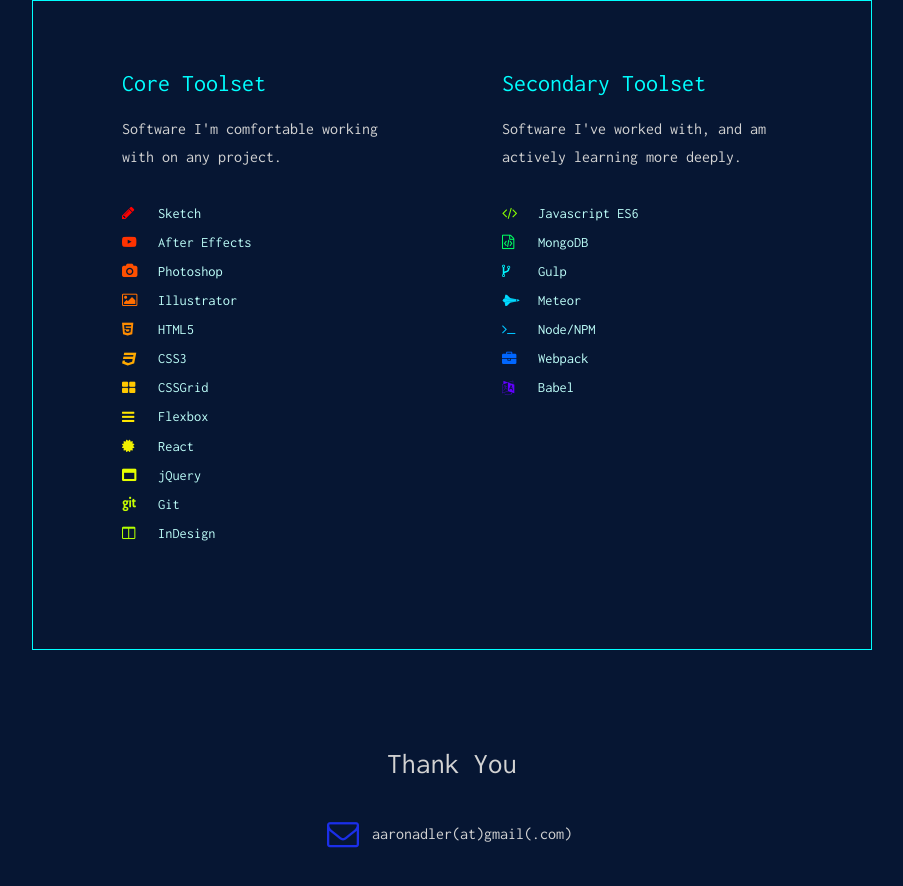
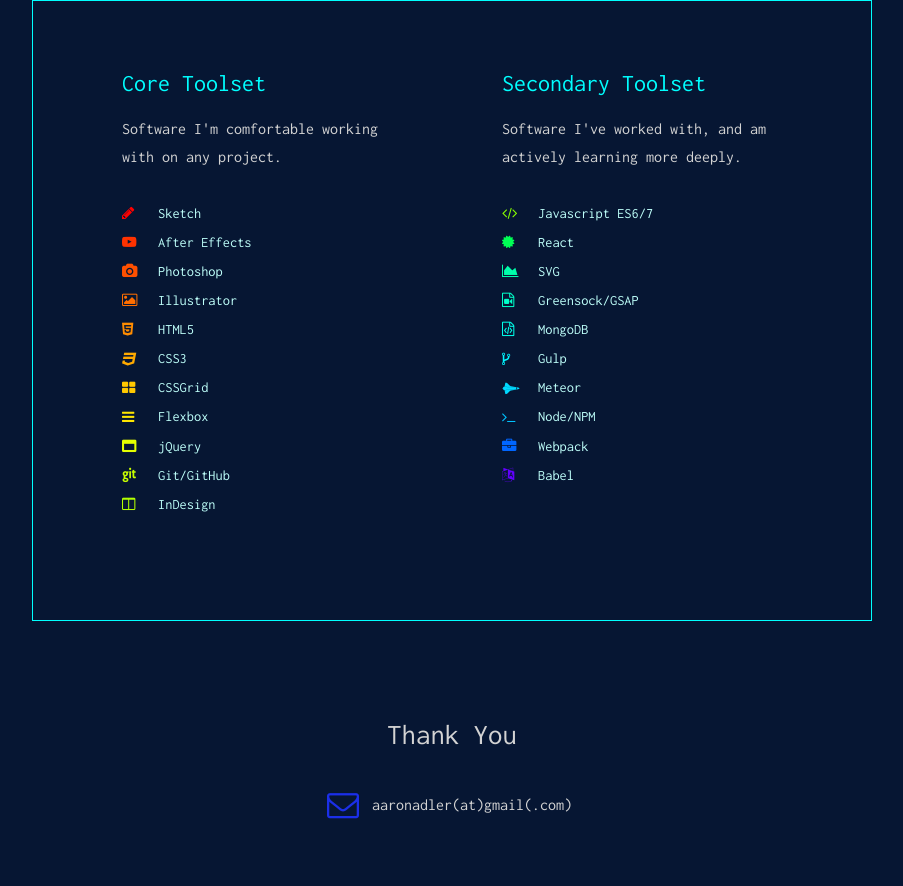
Before and after one commit to aarnadlr/ww3-aa-com, a website with bundled scripts: page app/index.html in a window 1280 px wide. Shown: the part 9201-10087 px from the top of the page, without its empty margins (188-1091 px from the left). Built offline with nearby package versions, Linux system fonts and the light colour scheme; a script that the page names is missing.

Commit message:
Added svg and greensock to skills

```diff
--- a/app/assets/styles/_coreskills-section.css
+++ b/app/assets/styles/_coreskills-section.css
@@ -75,9 +75,6 @@
 .fa-bars{
 	color: rgb(255, 230, 0);
 }
-.fa-certificate{
-	color: rgb(240, 240, 0);
-}
 .fa-window-maximize{
 	color: rgb(229, 255, 0);
 }
@@ -91,11 +88,26 @@
 
 
 
+
+/* ==========SECOND ROW ========== */
+
 .fa-code{
 	color: rgb(136, 255, 0);
 }
+.fa-certificate{
+	color: rgb(0, 255, 85);
+}
+
+.fa-area-chart{
+	color: rgb(0, 255, 170);
+}
+.fa-file-video-o{
+	color: rgb(0, 255, 200);
+}
+
+
 .fa-file-code-o{
-	color: rgb(0, 255, 98);
+	color: rgb(0, 255, 234);
 }
 .fa-code-fork{
 	color: rgb(0, 247, 255);
@@ -106,9 +118,7 @@
 .fa-terminal{
 	color: rgb(0, 195, 255);
 }
-/* .fa-git{
-	color: rgb(0, 162, 255);
-} */
+
 .fa-briefcase{
 	color: rgb(0, 102, 255);
 }
--- a/app/index.html
+++ b/app/index.html
@@ -930,19 +930,21 @@
 					<li class="skill"><span class="fa-stack"><i class="fa fa-css3" aria-hidden="true"></i></span> CSS3</li>
 					<li class="skill"><span class="fa-stack"><i class="fa fa-th-large" aria-hidden="true"></i></span> CSSGrid</li>
 					<li class="skill"><span class="fa-stack"><i class="fa fa-bars" aria-hidden="true"></i></span> Flexbox</li>
-					<li class="skill"><span class="fa-stack"><i class="fa fa-certificate" aria-hidden="true"></i></span> React</li>
 					<li class="skill"><span class="fa-stack"><i class="fa fa-window-maximize" aria-hidden="true"></i></span> jQuery</li>
-					<li class="skill"><span class="fa-stack"><i class="fa fa-git" aria-hidden="true"></i></span> Git</li>
+					<li class="skill"><span class="fa-stack"><i class="fa fa-git" aria-hidden="true"></i></span> Git/GitHub</li>
 					<li class="skill"><span class="fa-stack"><i class="fa fa-columns" aria-hidden="true"></i></span> InDesign</li>
-				</>
+					</>
 
-			</div>
+				</div>
 
-			<div class='coreskills-box__core-col'>
-				<h1>Secondary Toolset</h1>
-				<p>Software I've worked with, and am actively learning more deeply.</p>
+				<div class='coreskills-box__core-col'>
+					<h1>Secondary Toolset</h1>
+					<p>Software I've worked with, and am actively learning more deeply.</p>
 					<ul>
-						<li class="skill"><span class="fa-stack"><i class="fa fa-code" aria-hidden="true"></i></span> Javascript ES6</li>
+						<li class="skill"><span class="fa-stack"><i class="fa fa-code" aria-hidden="true"></i></span> Javascript ES6/7</li>
+						<li class="skill"><span class="fa-stack"><i class="fa fa-certificate" aria-hidden="true"></i></span> React</li>
+						<li class="skill"><span class="fa-stack"><i class="fa fa-area-chart" aria-hidden="true"></i></span> SVG</li>
+						<li class="skill"><span class="fa-stack"><i class="fa fa-file-video-o" aria-hidden="true"></i></span> Greensock/GSAP</li>
 						<li class="skill"><span class="fa-stack"><i class="fa fa-file-code-o" aria-hidden="true"></i></span> MongoDB</li>
 						<li class="skill"><span class="fa-stack"><i class="fa fa-code-fork" aria-hidden="true"></i></span> Gulp</li>
 						<li class="skill"><span class="fa-stack"><i class="fa fa-space-shuttle" aria-hidden="true"></i></span> Meteor</li>
--- a/app/temp/styles/styles.css
+++ b/app/temp/styles/styles.css
@@ -114,12 +114,6 @@
 
 
 
-.fa-certificate{
-	color: rgb(240, 240, 0);
-}
-
-
-
 .fa-window-maximize{
 	color: rgb(229, 255, 0);
 }
@@ -138,14 +132,36 @@
 
 
 
+/* ==========SECOND ROW ========== */
+
+
+
 .fa-code{
 	color: rgb(136, 255, 0);
 }
 
 
 
+.fa-certificate{
+	color: rgb(0, 255, 85);
+}
+
+
+
+.fa-area-chart{
+	color: rgb(0, 255, 170);
+}
+
+
+
+.fa-file-video-o{
+	color: rgb(0, 255, 200);
+}
+
+
+
 .fa-file-code-o{
-	color: rgb(0, 255, 98);
+	color: rgb(0, 255, 234);
 }
 
 
@@ -165,12 +181,6 @@
 .fa-terminal{
 	color: rgb(0, 195, 255);
 }
-
-
-
-/* .fa-git{
-	color: rgb(0, 162, 255);
-} */
 
 
 
```
Also changed, not shown: dist/assets/styles/styles.css, dist/index.html.
